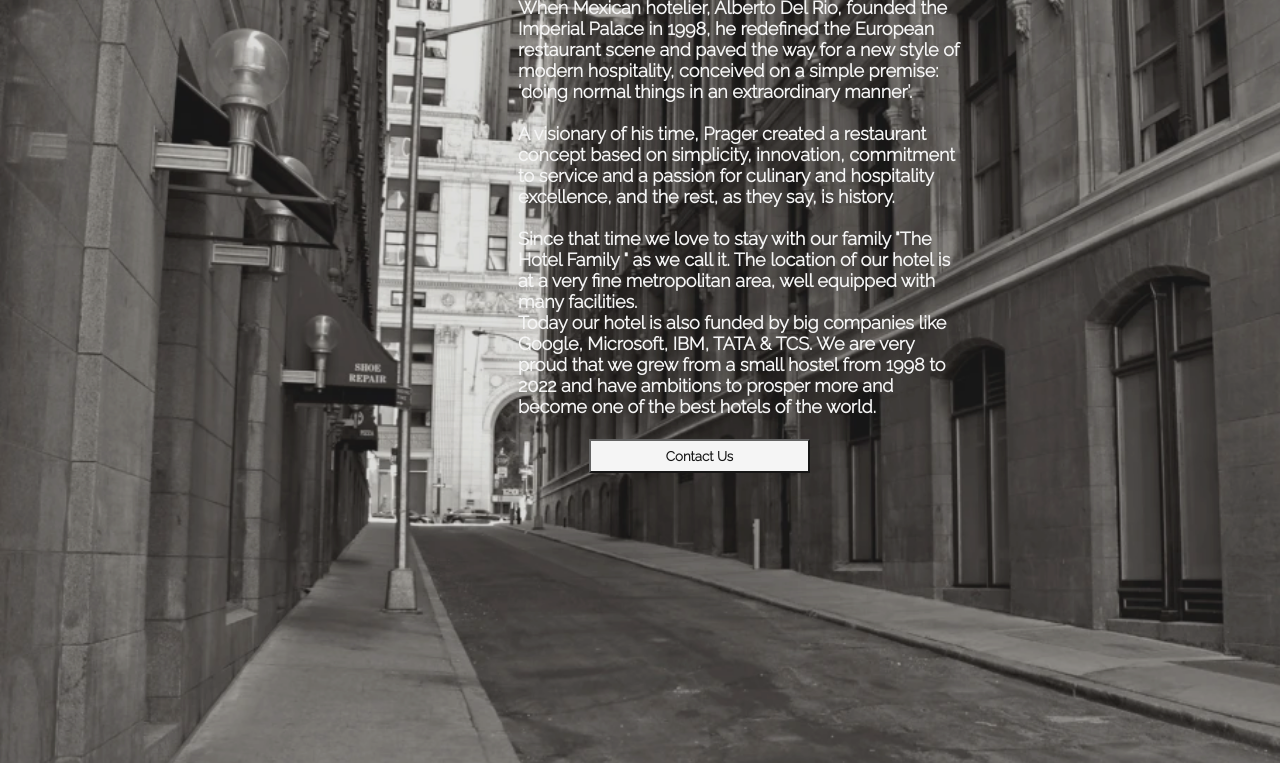
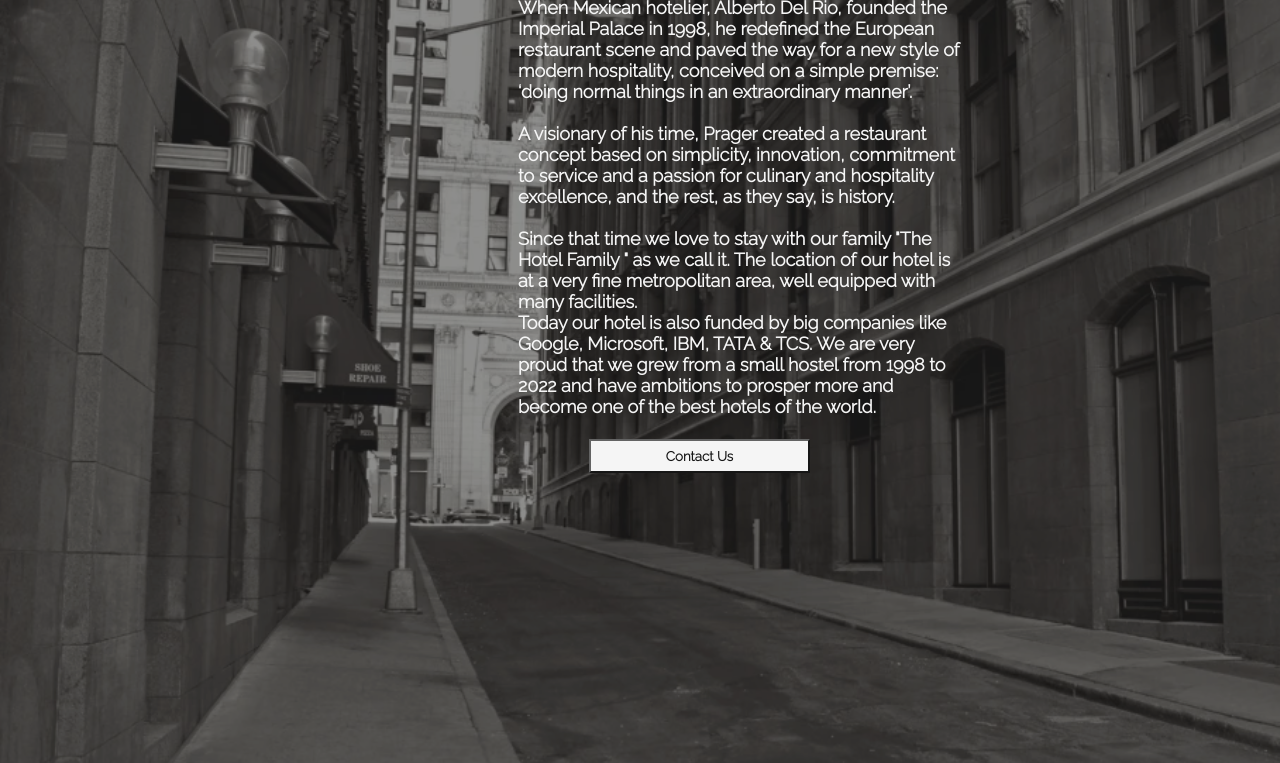
Before and after one commit to pooranjoyb/Hotel_ImperialPalace, a plain HTML site: page about.html in a window 1280 px wide. Shown: the part 192-955 px from the top of the page. Drawn offline with Linux system fonts and the light colour scheme.

Commit message:
About page ::before background updated

```diff
--- a/styles/about_style.css
+++ b/styles/about_style.css
@@ -44,7 +44,7 @@ button:hover {
     position: absolute;
     height: 100%;
     width: 100%;
-    background: rgba(0, 0, 0, 0.14);
+    background: rgba(0, 0, 0, 0.49);
     z-index: -1;
 }
 
```
